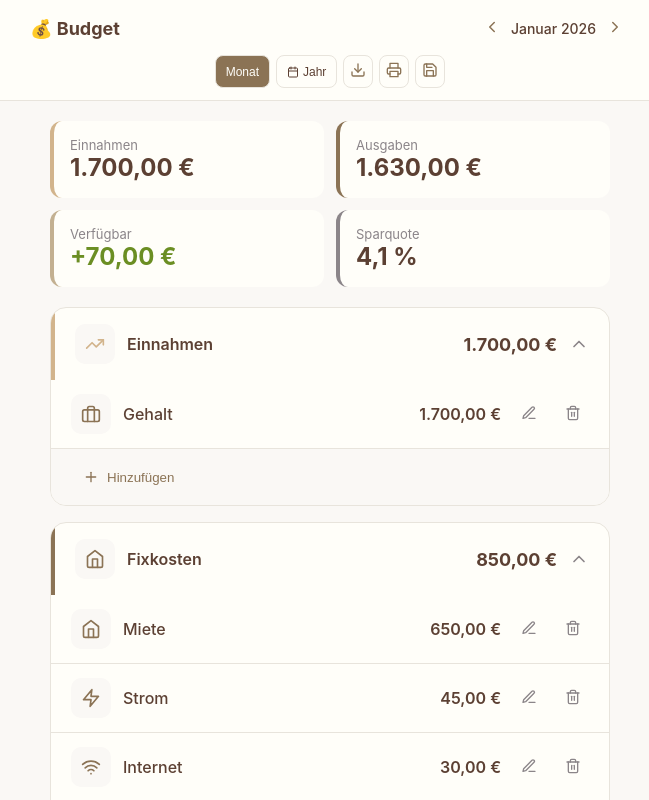
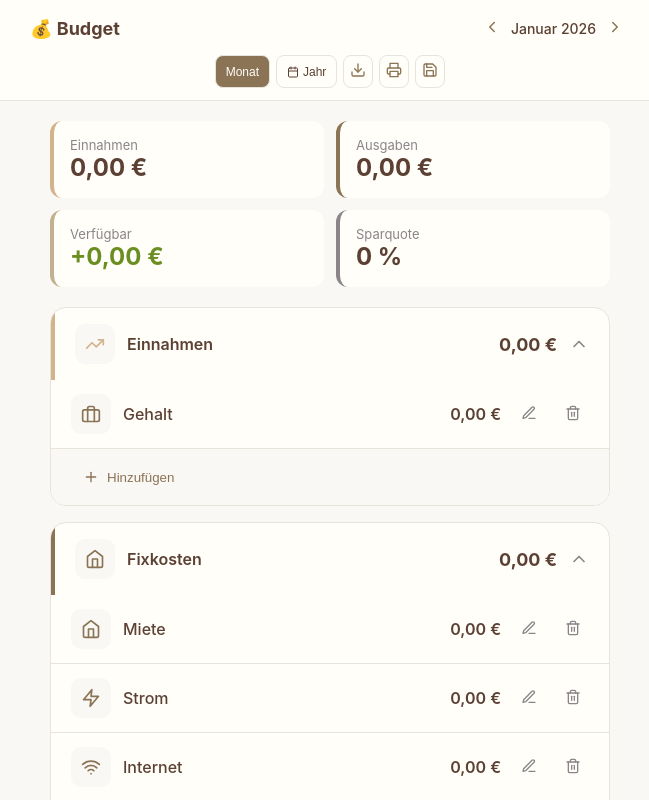
Before and after one commit to sophrager-art/Budget-APP, a React (Vite) app: page / in a window 1280 px wide. Shown: the top 800 px of the page, without its empty margins (310-959 px from the left). Built offline with nearby package versions, Linux system fonts and the light colour scheme.

Commit message:
Refactor loadFromStorage to handle empty data

```diff
--- a/src/App.jsx
+++ b/src/App.jsx
@@ -431,15 +431,23 @@ export default function App() {
       const saved = localStorage.getItem('budgetAppData');
       if (saved) {
         const parsed = JSON.parse(saved);
-        return {
-          allData: parsed.allData || { '2026-01': createMonthData(true) },
-          appName: parsed.appName || 'Budget'
-        };
+        // Nur laden wenn tatsächlich Daten vorhanden sind
+        if (parsed.allData && Object.keys(parsed.allData).length > 0) {
+          return {
+            allData: parsed.allData,
+            appName: parsed.appName || 'Budget'
+          };
+        }
       }
     } catch (e) {
       console.error('Fehler beim Laden:', e);
     }
-    return { allData: { '2026-01': createMonthData(true) }, appName: 'Budget' };
+    // Kein gespeicherter Stand -> leere Daten starten (KEINE Beispieldaten)
+    const currentMonthKey = getMonthKey(new Date());
+    return {
+      allData: { [currentMonthKey]: createMonthData(false) },
+      appName: 'Budget'
+    };
   };
 
   const initialData = loadFromStorage();
```
